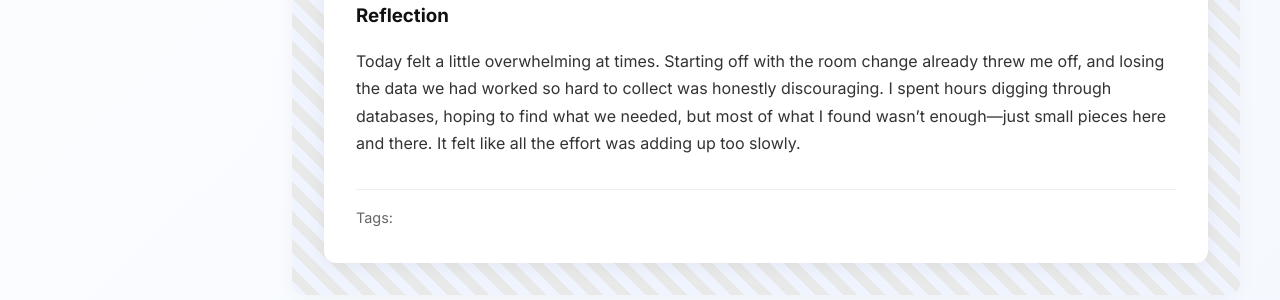
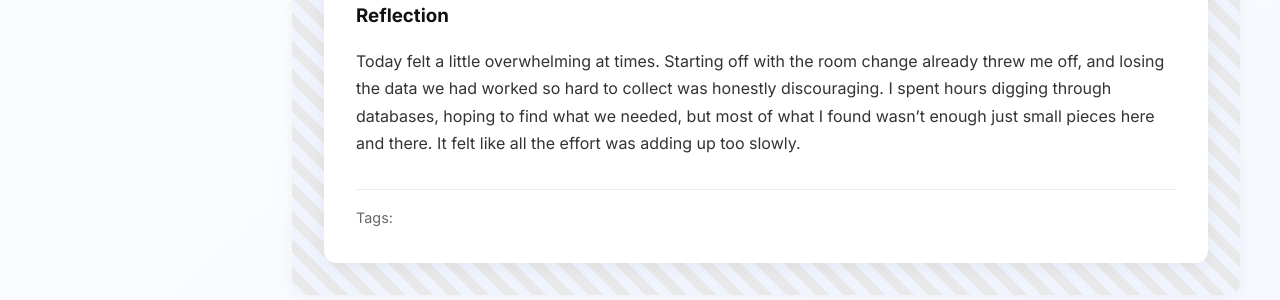
Before and after one commit to arbas1/arbas1.github.io, a Jekyll site: the page built from _posts/2025-06-23-day-20.md, in a window 1280 px wide. Shown: the part 823-1123 px from the top of the page. Built offline with Jekyll 4.4.1, drawn with Linux system fonts in a browser that asks for light colours.

Commit message:
Update 2025-06-23-day-20.md

```diff
--- a/_posts/2025-06-23-day-20.md
+++ b/_posts/2025-06-23-day-20.md
@@ -14,5 +14,5 @@ blockers: |
   One of the main blockers today was that I kept finding only small amounts of usable data. Even after searching through multiple sources, most datasets were either incomplete, too limited in sample size, or didn’t match what we needed for the project. It was frustrating and time-consuming because I had to dig through so many options just to find a few that were actually relevant. This made the data collection process feel slow and repetitive.
 
 reflection: |
-   Today felt a little overwhelming at times. Starting off with the room change already threw me off, and losing the data we had worked so hard to collect was honestly discouraging. I spent hours digging through databases, hoping to find what we needed, but most of what I found wasn’t enough—just small pieces here and there. It felt like all the effort was adding up too slowly.
+   Today felt a little overwhelming at times. Starting off with the room change already threw me off, and losing the data we had worked so hard to collect was honestly discouraging. I spent hours digging through databases, hoping to find what we needed, but most of what I found wasn’t enough just small pieces here and there. It felt like all the effort was adding up too slowly.
 ---
```
